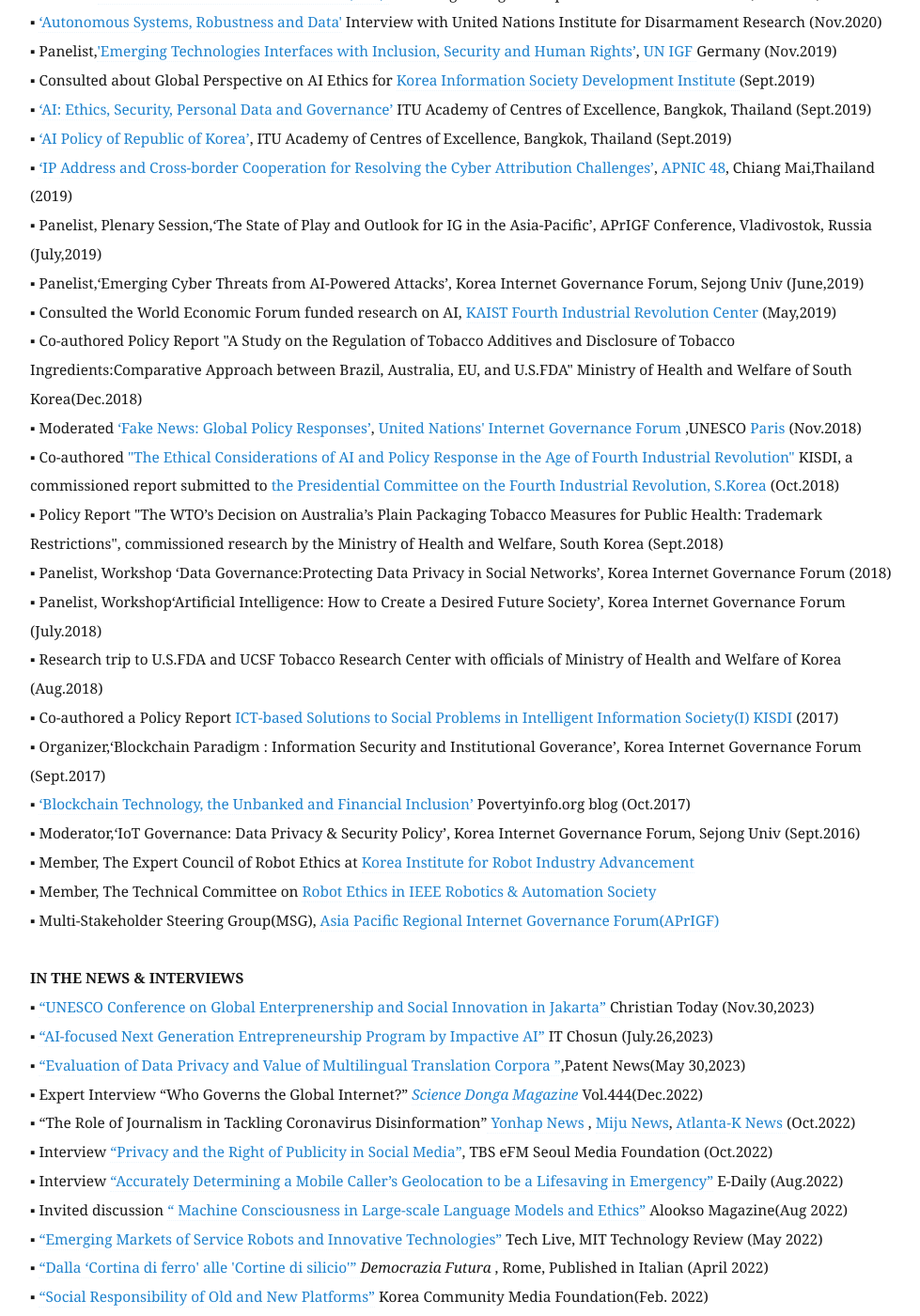
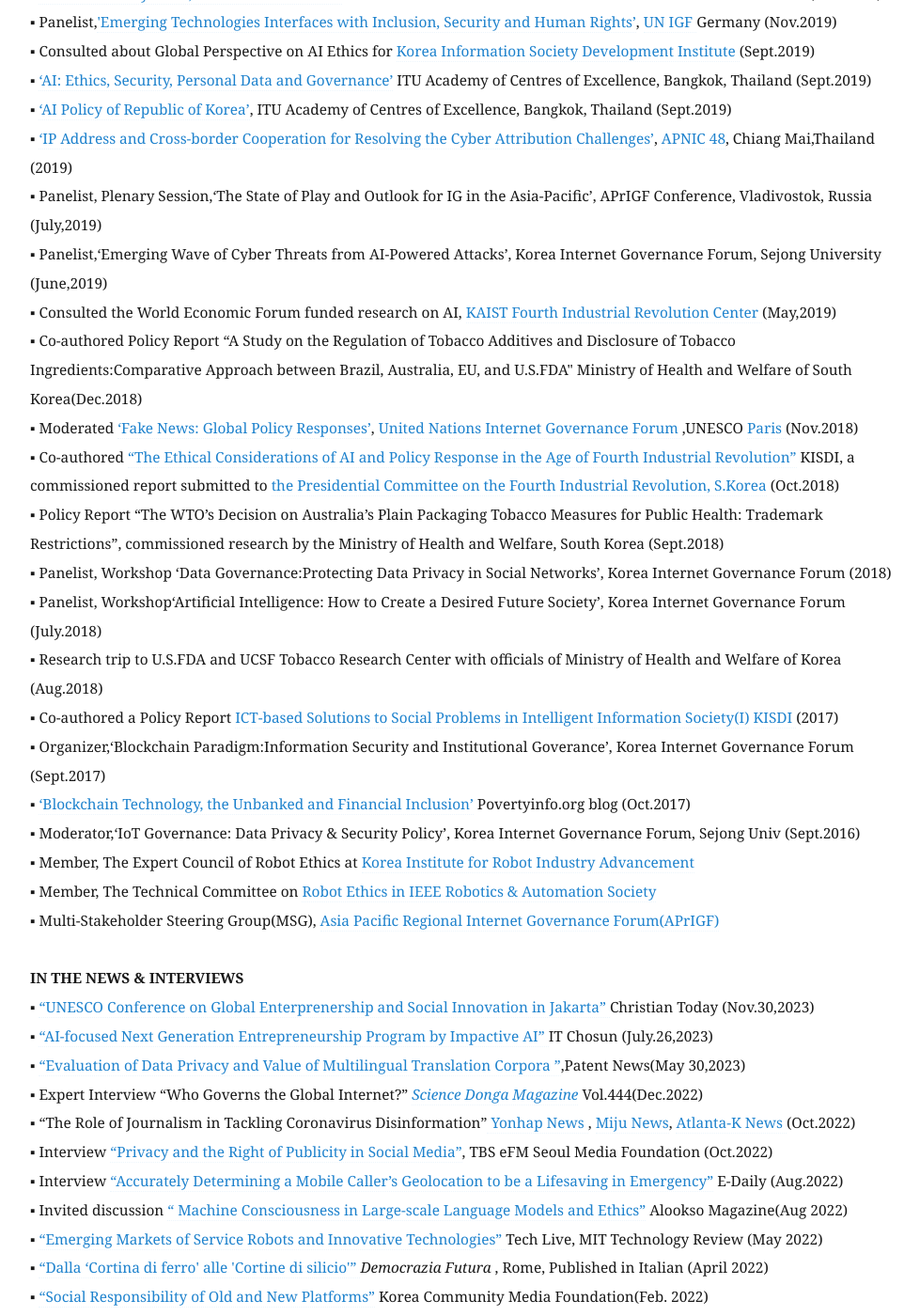
Before and after one commit to eunchangchoi/eunchangchoi.github.io, a Jekyll site: the page built from index.md, in a window 1280 px wide and 1400 px high, scrolled down 8097 px. Shown: the whole window at 94% size, without its empty margins (68-1047 px from the left). Built offline with Jekyll 4.4.1, drawn with Linux system fonts in a browser that asks for light colours; some of the changed text lies outside the part shown.

Commit message:
Update index.md

```diff
--- a/index.md
+++ b/index.md
@@ -177,17 +177,17 @@
 ▪ <a href="https://www.itu.int/en/ITU-D/Regional-Presence/AsiaPacific/SiteAssets/Pages/Events/2019/Artificial-Intelligence-Overview-and-Applications/[ITU%20CoE]%20AI%20Promotion%20Policy%20Sept%2018%20%202019.pdf">‘AI Policy of Republic of Korea’</a>, ITU Academy of Centres of Excellence, Bangkok, Thailand (Sept.2019)<br>
 ▪ <a href="https://youtu.be/uRsC_ypHGCg?t=1348">‘IP Address and Cross-border Cooperation for Resolving the Cyber Attribution Challenges’</a>, <a href="https://conference.apnic.net/48/program/schedule/#/day/6/cooperation-sig"> APNIC 48</a>, Chiang Mai,Thailand (2019) <br>
 ▪ Panelist, Plenary Session,‘The State of Play and Outlook for IG in the Asia-Pacific’, APrIGF Conference, Vladivostok, Russia (July,2019)<br>
-▪ Panelist,‘Emerging Cyber Threats from AI-Powered Attacks’, Korea Internet Governance Forum, Sejong Univ (June,2019) <br>
+▪ Panelist,‘Emerging Wave of Cyber Threats from AI-Powered Attacks’, Korea Internet Governance Forum, Sejong University (June,2019) <br>
 ▪ Consulted the World Economic Forum funded research on AI, <a href="https://kis.kaist.ac.kr/index.php?mid=FIRIC_O&document_srl=42010"> KAIST Fourth Industrial Revolution Center </a> (May,2019) <br>
-▪ Co-authored Policy Report "A Study on the Regulation of Tobacco Additives and Disclosure of Tobacco Ingredients:Comparative Approach between Brazil, Australia, EU, and U.S.FDA" Ministry of Health and Welfare of South Korea(Dec.2018) <br>
-▪ Moderated <a href="https://www.youtube.com/watch?v=quo1DLyitf8&feature=youtu.be&t=1004">‘Fake News: Global Policy Responses’</a>, <a href="https://www.intgovforum.org/en/content/igf-2018-day-2-salle-xii-nri-session-on-fakenews"> United Nations' Internet Governance Forum </a>,UNESCO <a href="https://igf2018.fr/"> Paris </a>(Nov.2018) <br>
-▪ Co-authored <a href="https://bit.ly/3qgZ63S">"The Ethical Considerations of AI and Policy Response in the Age of Fourth Industrial Revolution"</a> KISDI,  a commissioned report submitted to <a href="https://policy.nl.go.kr/cmmn/FileDown.do?atchFileId=221994&fileSn=63436">the Presidential Committee on the Fourth Industrial Revolution, S.Korea</a> (Oct.2018) <br>
-▪ Policy Report "The WTO’s Decision on Australia’s Plain Packaging Tobacco Measures for Public Health: Trademark Restrictions", commissioned research by the Ministry of Health and Welfare, South Korea (Sept.2018)<br>
+▪ Co-authored Policy Report “A Study on the Regulation of Tobacco Additives and Disclosure of Tobacco Ingredients:Comparative Approach between Brazil, Australia, EU, and U.S.FDA" Ministry of Health and Welfare of South Korea(Dec.2018) <br>
+▪ Moderated <a href="https://www.youtube.com/watch?v=quo1DLyitf8&feature=youtu.be&t=1004">‘Fake News: Global Policy Responses’</a>, <a href="https://www.intgovforum.org/en/content/igf-2018-day-2-salle-xii-nri-session-on-fakenews"> United Nations Internet Governance Forum </a>,UNESCO <a href="https://igf2018.fr/"> Paris </a>(Nov.2018) <br>
+▪ Co-authored <a href="https://bit.ly/3qgZ63S">“The Ethical Considerations of AI and Policy Response in the Age of Fourth Industrial Revolution”</a> KISDI,  a commissioned report submitted to <a href="https://policy.nl.go.kr/cmmn/FileDown.do?atchFileId=221994&fileSn=63436">the Presidential Committee on the Fourth Industrial Revolution, S.Korea</a> (Oct.2018) <br>
+▪ Policy Report “The WTO’s Decision on Australia’s Plain Packaging Tobacco Measures for Public Health: Trademark Restrictions”, commissioned research by the Ministry of Health and Welfare, South Korea (Sept.2018)<br>
 ▪ Panelist, Workshop ‘Data Governance:Protecting Data Privacy in Social Networks’, Korea Internet Governance Forum (2018) <br>
 ▪ Panelist, Workshop‘Artificial Intelligence: How to Create a Desired Future Society’, Korea Internet Governance Forum (July.2018) <br>
 ▪ Research trip to U.S.FDA and UCSF Tobacco Research Center with officials of Ministry of Health and Welfare of Korea (Aug.2018) <br>
 ▪ Co-authored a Policy Report <a href="https://www.kisdi.re.kr/report/view.do?key=m2101113024770&arrMasterId=3934580&masterId=3934580&artId=520556">ICT-based Solutions to Social Problems in Intelligent Information Society(I)</a> <a href= "https://www.kisdi.re.kr/eng/index.do%20%20%20%20KISDI"> KISDI </a>(2017) <br>
-▪ Organizer,‘Blockchain Paradigm : Information Security and Institutional Goverance’, Korea Internet Governance Forum (Sept.2017) <br>
+▪ Organizer,‘Blockchain Paradigm:Information Security and Institutional Goverance’, Korea Internet Governance Forum (Sept.2017) <br>
 ▪ <a href="https://blog.naver.com/gp3project/221112176044">‘Blockchain Technology, the Unbanked and Financial Inclusion’</a> Povertyinfo.org blog (Oct.2017)<br>
 ▪ Moderator,‘IoT Governance: Data Privacy & Security Policy’, Korea Internet Governance Forum, Sejong Univ (Sept.2016) <br>
 ▪ Member, The Expert Council of Robot Ethics at <a href="https://kiria.org/eng"> Korea Institute for Robot Industry Advancement</a> <br>
```
Also changed, not shown: other parts of index.md (+3 -3 lines).
